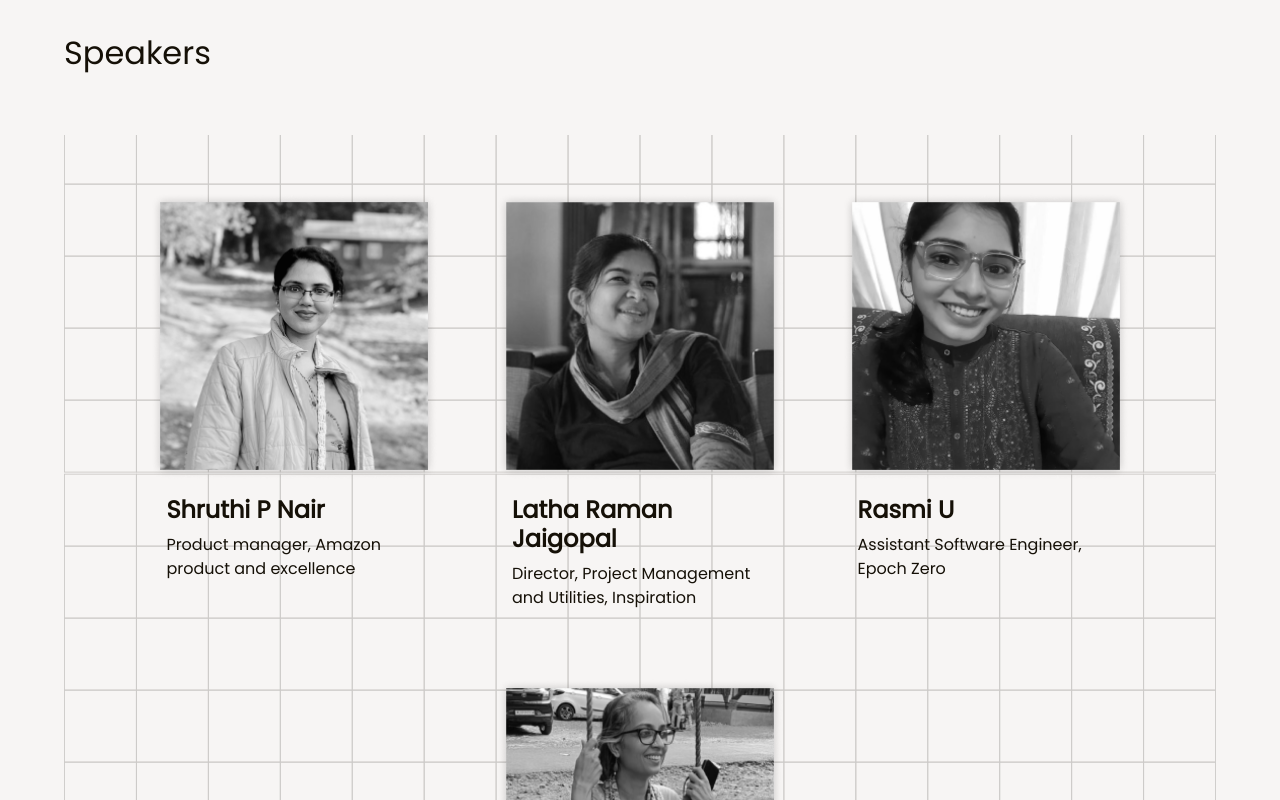
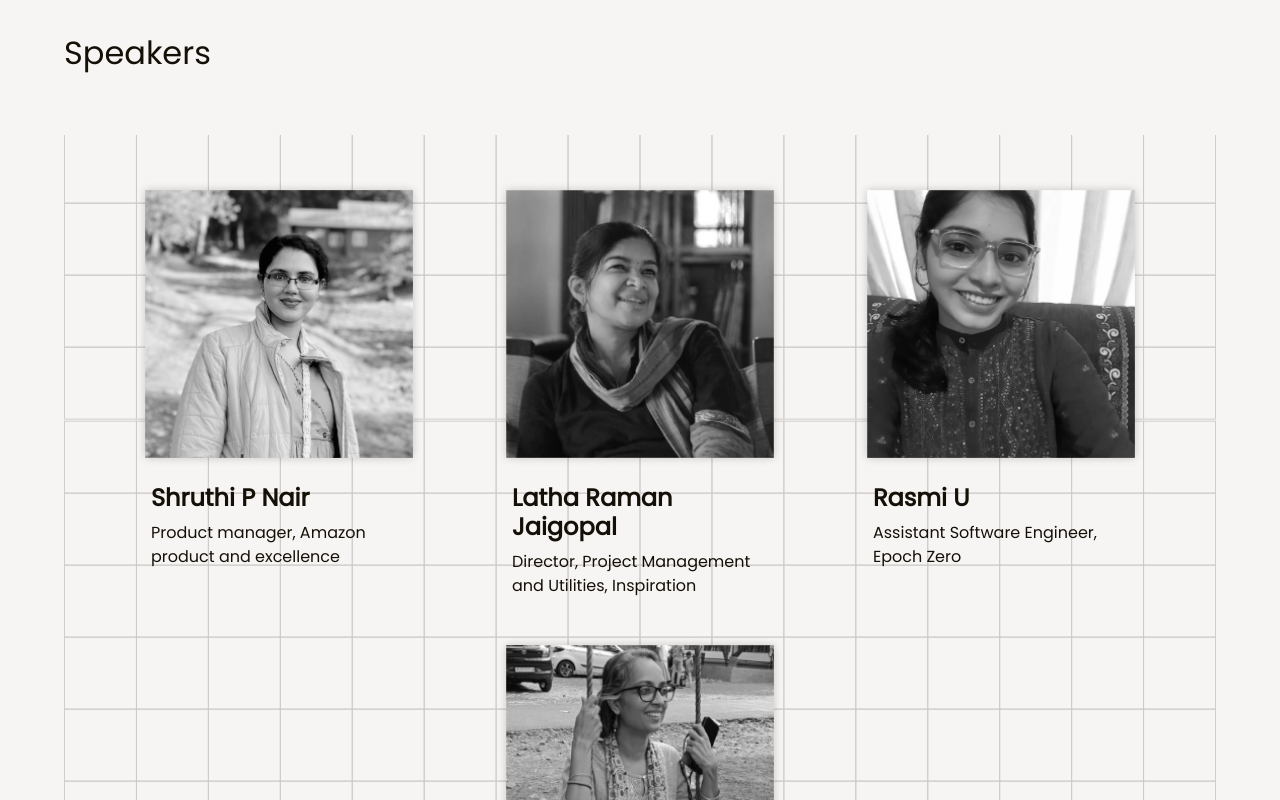
Before and after one commit to anima-regem/bgb, a React (Vite) app: page / in a window 1280 px wide. Shown: the part 1480-2280 px from the top of the page. Built offline with nearby package versions, Linux system fonts and the light colour scheme.

Commit message:
fix: changes margins

```diff
--- a/src/components/Guest/Guest.css
+++ b/src/components/Guest/Guest.css
@@ -1,58 +1,54 @@
-.spkr-section{
+.spkr-section {
   margin: 5%;
   margin-top: 10%;
 }
-.spk-header{
+.spk-header {
   font-size: 2rem;
-
 }
 
-
-.card{
-    max-width:10rem;
-    margin-bottom: 5%;
+.card {
+  max-width: 10rem;
+  margin-bottom: 1%;
+  margin-top: 1%;
   border: 0px;
   background-color: rgba(255, 255, 255, 0);
-
 }
 
-.guest-abt > .card{
+.guest-abt > .card {
   max-width: 15rem;
 }
 
-.card-title{
+.card-title {
   font-size: 0.9rem;
   font-weight: bold;
 }
-.card-text{
+.card-text {
   font-size: 0.65rem;
 }
-.spk-abt{
-    margin-top:5%;
+.spk-abt {
+  margin-top: 5%;
   flex-wrap: wrap;
 
-    padding: 5%;
+  padding: 3%;
   justify-content: space-around;
-    background-image: url('/grid.svg');
+  background-image: url("/grid.svg");
   background-position: center;
   background-size: contain;
   background-repeat: repeat;
 }
 
-@media screen and (min-width:790px) {
-    .card{
-        max-width:18rem
-
+@media screen and (min-width: 790px) {
+  .card {
+    max-width: 18rem;
   }
-    .guest-abt > .card{
+  .guest-abt > .card {
     max-width: 21rem;
   }
-    .card-title{
+  .card-title {
     font-size: 1.5rem;
     font-weight: bold;
   }
-    .card-text{
+  .card-text {
     font-size: 1rem;
   }
-
 }
--- a/src/components/Speaker/Speaker.css
+++ b/src/components/Speaker/Speaker.css
@@ -10,7 +10,8 @@
 
 .card{
     max-width:10rem;
-    margin-bottom: 5%;
+    margin-bottom: 1%;
+    margin-top: 1%;
     border: 0px;
     background-color: rgba(255, 255, 255, 0);
 
@@ -26,7 +27,7 @@
     margin-top:5%;
     flex-wrap: wrap;
 
-    padding: 5%;
+    padding: 3%;
     justify-content: space-around;
     background-image: url('/grid.svg');
     background-position: center;
```
Lines whose indentation alone changed are shown as unchanged.
